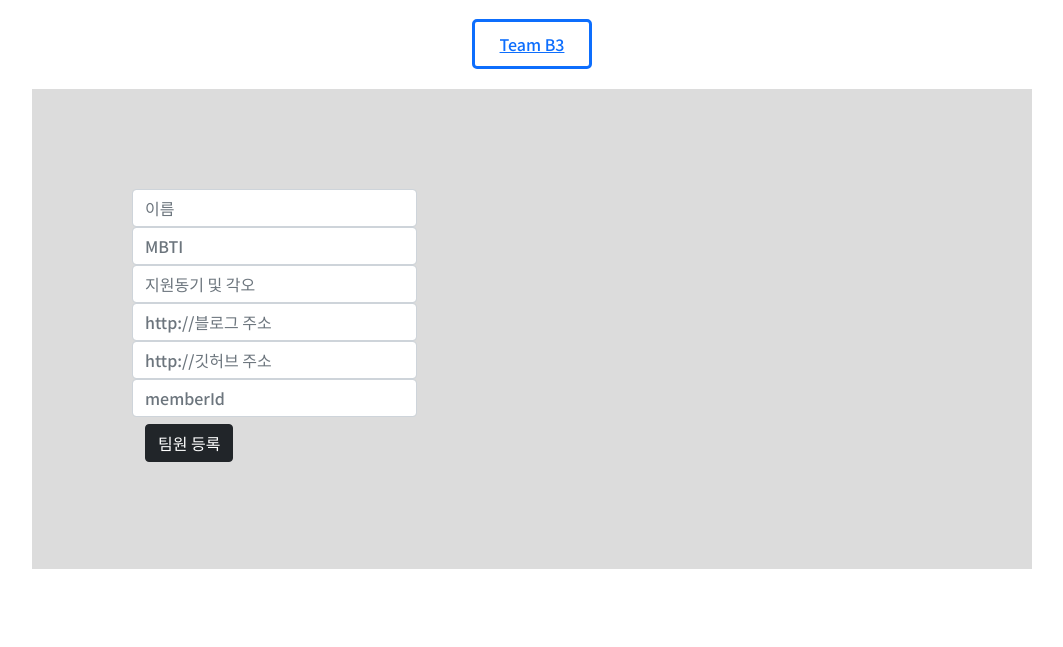
After one commit to newsuperfi/sparta-miniproject, a Flask app: page /post_member in a window 1280 px wide. The commit adds this page. Shown: the part 153-800 px from the top of the page, without its empty margins (108-1171 px from the left). Run offline with Flask 3, Linux system fonts and the light colour scheme.

Commit message:
Add files via upload

```diff
--- a/app.py
+++ b/app.py
@@ -14,11 +14,43 @@ def home():
 def team():
    return render_template('member.html')
 
-@app.route("/menu", methods=["GET"])
+@app.route('/post_member')
+def post_member():
+   return render_template('postmember.html')
+
+@app.route("/members", methods=["GET"])
 def menu_get():
-    all_member = list(db.memberTable.find({},{'_id':False}))
+    all_member = list(db.member.find({},{'_id':False}))
 
-    return jsonify({'result_member': all_member})
+    return jsonify({'result': all_member})
+
+@app.route("/members", methods=["POST"])
+def membertable_post():
+    member_receive = request.form['member_give']
+    mbti_receive = request.form['mbti_give']
+    motive_receive = request.form['motive_give']
+    blog_receive = request.form['blog_give']
+    github_receive = request.form['github_give']
+    memberId_receive = request.form['memberId_give']
+
+
+    doc = {
+      'member': member_receive,
+      'mbti':mbti_receive,
+      'motive' : motive_receive,
+      'blog': blog_receive,
+      'github': github_receive,
+      'memberId': memberId_receive
+      }
+    db.member.insert_one(doc)
+
+    return jsonify({'msg': '저장 완료!'})
+
+@app.route("/members/<memberId>", methods=["DELETE"])
+def membertable_delete(memberId):
+
+    db.member.delete_one({'memberId': memberId})
+    return jsonify({'msg':'삭제 완료!'})
 
 
 @app.route("/guestbook/<memberId>", methods=["POST"])
@@ -48,8 +80,14 @@ def member_get(memberId):
     member_data = db.member.find_one({'memberId': memberId},{'_id':False})
     return jsonify({'result': member_data})
 
+
+
+@app.route("/guestbook/<memberId>", methods=["DELETE"])
+def guestbook_delete(memberId):
+
+    db.guestbook.delete({'memberId': memberId})
+    return jsonify({'msg':'삭제 완료!'})
+
+
 if __name__ == '__main__':
    app.run('0.0.0.0', port=5000, debug=True)
-
-# all_members_data = list(db.member.find({},{'_id':False}))
-# print(all_members_data)
--- /dev/null
+++ b/templates/postmember.html
@@ -0,0 +1,143 @@
+<!DOCTYPE html>
+<html lang="en">
+
+<head>
+  <meta charset="UTF-8">
+  <meta http-equiv="X-UA-Compatible" content="IE=edge">
+  <meta name="viewport" content="width=device-width, initial-scale=1.0">
+
+  <link href="https://cdn.jsdelivr.net/npm/bootstrap@5.0.2/dist/css/bootstrap.min.css" rel="stylesheet"
+    integrity="sha384-EVSTQN3/azprG1Anm3QDgpJLIm9Nao0Yz1ztcQTwFspd3yD65VohhpuuCOmLASjC" crossorigin="anonymous" />
+  <script src="https://ajax.googleapis.com/ajax/libs/jquery/3.5.1/jquery.min.js"></script>
+  <script src="https://cdn.jsdelivr.net/npm/bootstrap@5.0.2/dist/js/bootstrap.bundle.min.js"
+    integrity="sha384-MrcW6ZMFYlzcLA8Nl+NtUVF0sA7MsXsP1UyJoMp4YLEuNSfAP+JcXn/tWtIaxVXM"
+    crossorigin="anonymous"></script>
+
+  <title>스파르타코딩클럽 Team B3</title>
+
+
+  <link href="https://fonts.googleapis.com/css2?family=Montserrat&family=Noto+Sans+KR:wght@500&display=swap"
+    rel="stylesheet">
+
+  <style>
+    * {
+      font-family: 'Montserrat', sans-serif;
+      font-family: 'Noto Sans KR', sans-serif;
+    }
+
+    .header {
+      max-width: 800px;
+      text-align: center;
+      background-image: url("https://images.velog.io/images/cada/post/ea6df9e9-1c86-4660-b77b-a059afa3e6bc/7eac26d04145-article-181102-google-javascript-body-text.jpg");
+      margin: auto;
+      padding: 30px 100px;
+      margin-bottom: 20px;
+      display: flex;
+      justify-content: space-around;
+    }
+
+    .header>div {
+      width: 800px;
+      font-size: 20px;
+      font-weight: 700;
+      background-color: white;
+      opacity: 0.8;
+    }
+
+    .menu {
+      max-width: 800px;
+      margin: 20px auto;
+      display: flex;
+      justify-content: space-around;
+    }
+
+    .menu>a {
+      width: 120px;
+      border: solid;
+      border-radius: 5px;
+      padding: 10px;
+      text-align: center;
+    }
+
+    .member {
+      max-width: 1000px;
+      margin: auto;
+      background-color: gainsboro;
+      padding: 100px;
+    }
+
+
+    .form-control {
+      width: 285px;
+    }
+  </style>
+  <script>
+      function save_comment(memberId) {
+      let nick = $('#name').val();
+      let comment = $('#comment').val();
+
+      let formData = new FormData();
+      formData.append("nick_give", nick);
+      formData.append("comment_give", comment);
+
+      fetch(`/guestbook/${memberId}`, { method: "POST", body: formData, }).then((res) => res.json()).then((data) => {
+        alert(data['msg']);
+        window.location.reload(`/show_page/${memberId}`);
+      });
+    }
+
+    function save_member() {
+      let member = $('#member').val();
+      let mbti = $('#mbti').val();
+      let motive = $('#motive').val()
+      let blog = $('#blog').val()
+      let github = $('#github').val()
+      let memberId = $('#memberId').val();
+
+      let formData = new FormData();
+      formData.append("member_give", member);
+      formData.append("mbti_give", mbti);
+      formData.append("motive_give", motive);
+      formData.append("blog_give", blog);
+      formData.append("github_give", github);
+      formData.append("memberId_give", memberId);
+
+
+      fetch(`/members`, { method: "POST", body: formData, }).then((res) => res.json()).then((data) => {
+        alert(data['msg']);
+        window.location.reload();
+      });
+    }
+  </script>
+
+
+<body>
+  <div class="header">
+    <div>
+      <p>Team B3</p>
+      <p>Become 3% of Backend</p>
+    </div>
+  </div>
+  <div class="menu">
+    <a href="/">Team B3</a>
+  </div>
+  <div class="member">
+    <input type="text" class="form-control" id="member" placeholder="이름" />
+    <input type="text" class="form-control" id="mbti" placeholder="MBTI" />
+    <input type="text" class="form-control" id="motive" placeholder="지원동기 및 각오" />
+    <input type="text" class="form-control" id="blog" placeholder="http://블로그 주소" />
+    <input type="text" class="form-control" id="github" placeholder="http://깃허브 주소" />
+    <input type="text" class="form-control" id="memberId" placeholder="memberId" />
+
+    <div class="btn">
+      <button onclick="save_member()" type="button" class="btn btn-dark">
+        팀원 등록
+      </button>
+    </div>
+
+
+
+
+</body>
+
+</html>
```
Also changed, not shown: templates/member.html (+39 -8 lines).
